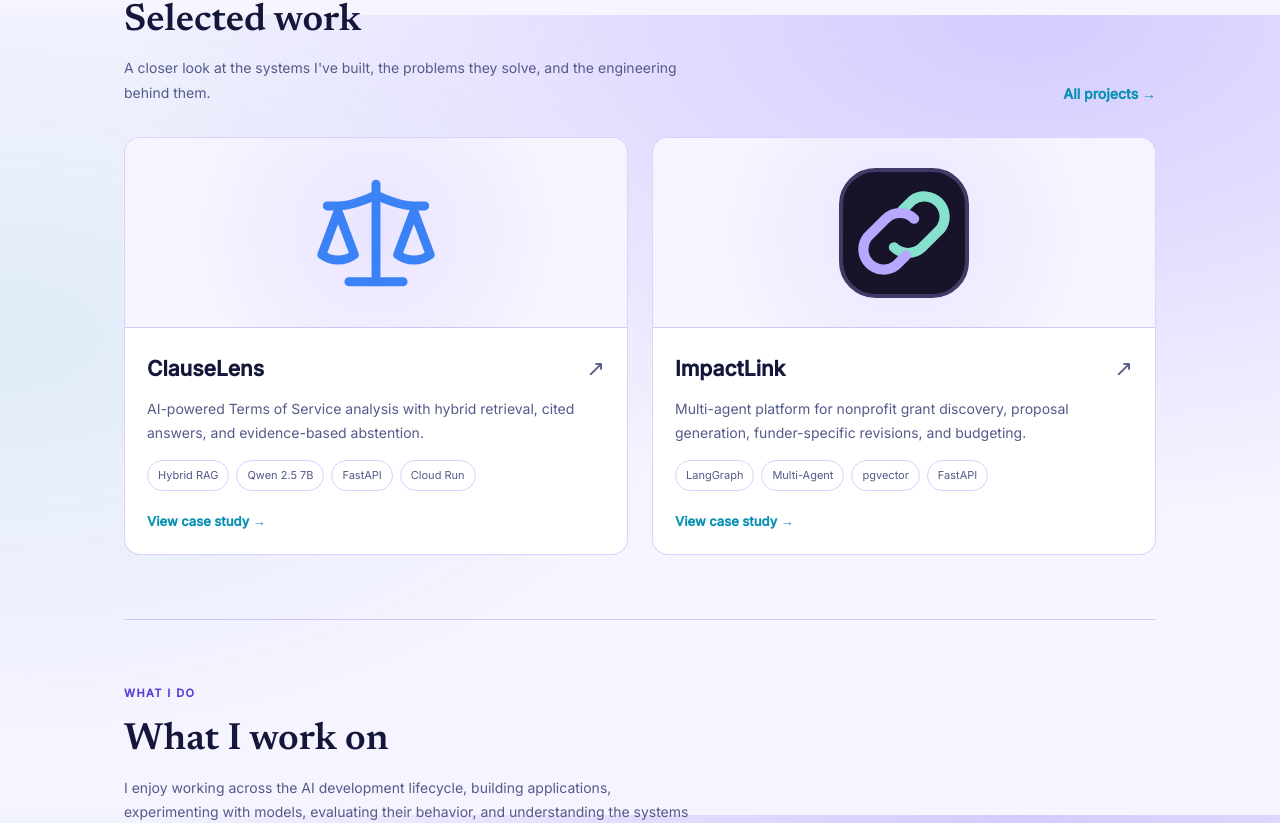
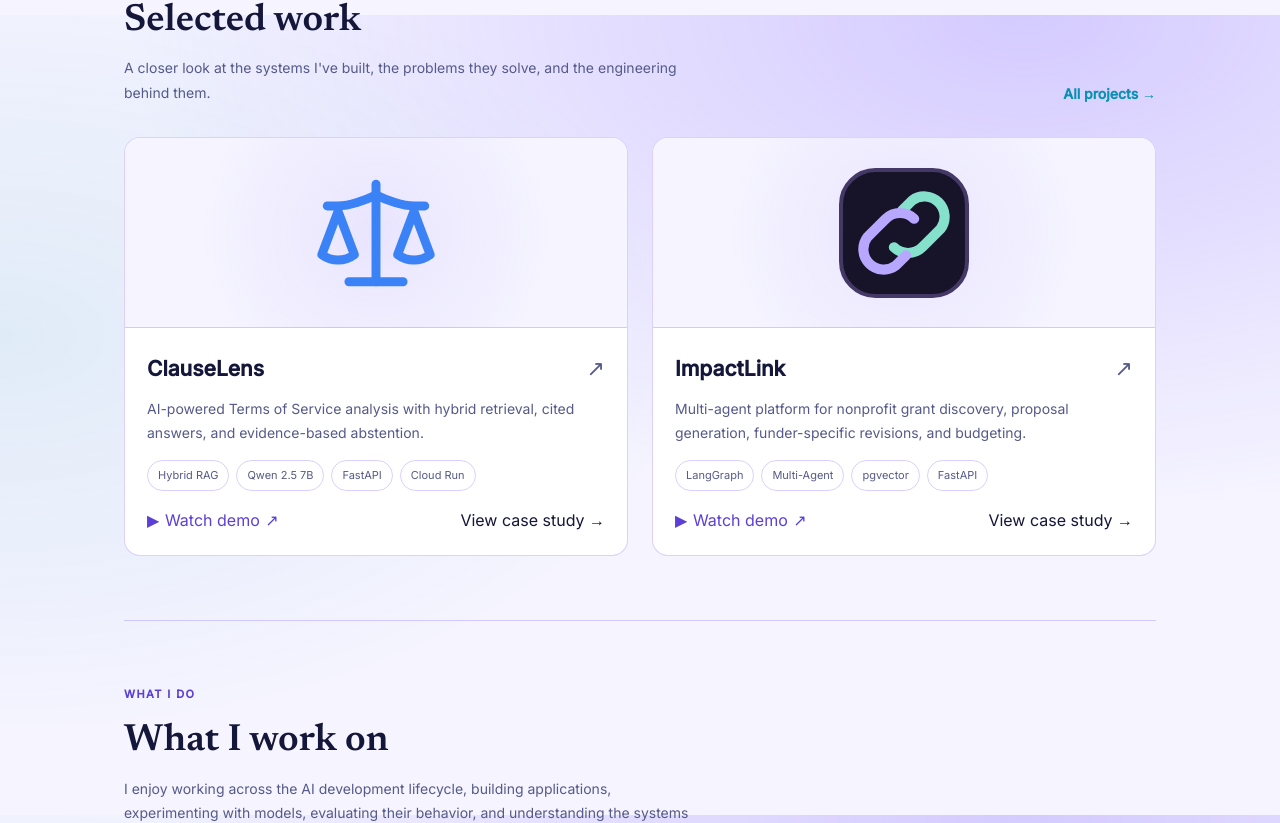
Before and after one commit to aarushi211/Portfolio, a Next.js app: page / in a window 1280 px wide. Shown: the part 785-1608 px from the top of the page. Built offline with nearby package versions, Linux system fonts and the light colour scheme.

Commit message:
Added highlights and updated CTA

```diff
--- a/src/app/globals.css
+++ b/src/app/globals.css
@@ -2222,12 +2222,28 @@ dialog::backdrop {
     padding: 5px 10px;
 }
 
+.project-gallery-actions {
+    display: flex;
+    align-items: center;
+    justify-content: space-between;
+    gap: 1rem;
+    margin-top: auto;
+    padding-top: 1rem;
+}
+
+.project-gallery-demo {
+    display: inline-flex;
+    align-items: center;
+    gap: 0.35rem;
+    color: var(--ac);
+    text-decoration: none;
+    white-space: nowrap;
+}
+
 .project-gallery-link {
-    display: inline-block;
-    margin-top: 20px;
-    color: var(--cy);
-    font-size: 13px;
-    font-weight: 600;
+    margin-left: auto;
+    text-decoration: none;
+    white-space: nowrap;
 }
 
 /* Responsive */
@@ -2586,3 +2602,116 @@ dialog::backdrop {
         padding: 20px;
     }
 }
+
+.project-card-actions {
+    display: flex;
+    align-items: center;
+    flex-wrap: wrap;
+    gap: 1rem;
+    margin-top: auto;
+    padding-top: 1rem;
+}
+
+.project-card-actions a {
+    font-size: 0.875rem;
+    font-weight: 600;
+    text-decoration: none;
+    transition: opacity 0.2s ease;
+}
+
+.project-card-actions a:hover {
+    opacity: 0.7;
+}
+
+/* Project highlights */
+
+.project-highlights {
+    margin: 2.5rem 0;
+}
+
+.project-highlights-grid {
+    display: grid;
+    grid-template-columns: repeat(3, minmax(0, 1fr));
+    gap: 1rem;
+}
+
+.project-highlight {
+    background: var(--surf);
+    border: 1px solid var(--line);
+    border-radius: 14px;
+    padding: 1.5rem;
+    min-width: 0;
+}
+
+.project-highlight-value {
+    display: block;
+    color: var(--ac);
+    font-size: clamp(1.7rem, 3vw, 2.4rem);
+    font-weight: 750;
+    letter-spacing: -0.04em;
+    line-height: 1.15;
+    overflow-wrap: anywhere;
+}
+
+.project-highlight-label {
+    color: var(--mut);
+    font-size: 0.9rem;
+    line-height: 1.5;
+    margin: 0.75rem 0 0;
+}
+
+@media (max-width: 700px) {
+    .project-highlights-grid {
+        grid-template-columns: 1fr;
+    }
+
+    .project-highlight {
+        padding: 1.25rem;
+    }
+}
+
+/* Make the entire card clickable */
+
+.project-gallery-card {
+    position: relative;
+    cursor: pointer;
+}
+
+/* Stretch the case study link across the entire card */
+.project-gallery-stretched-link::after {
+    content: "";
+    position: absolute;
+    inset: 0;
+    z-index: 1;
+}
+
+/* Keep the demo link above the stretched overlay */
+.project-gallery-demo {
+    position: relative;
+    z-index: 2;
+}
+
+/* Show hover feedback across the whole card */
+.project-gallery-card:hover {
+    border-color: var(--ac);
+}
+
+.project-gallery-card:focus-within {
+    border-color: var(--ac);
+}
+
+/* Keyboard focus indicator for the full card */
+.project-gallery-stretched-link:focus-visible::after {
+    outline: 2px solid var(--ac);
+    outline-offset: 3px;
+    border-radius: inherit;
+}
+
+.home-contact-actions {
+    display: flex;
+    justify-content: center;
+    align-items: center;
+    gap: 12px;
+    flex-wrap: wrap;
+    margin-top: 24px;
+}
--- a/src/app/page.tsx
+++ b/src/app/page.tsx
@@ -209,27 +209,41 @@ export default function Home() {
         <Toolkit />
       </section>
 
+
       {/* CONTACT */}
       <section className="home-contact">
         <span className="home-eyebrow">
           LET'S CONNECT
         </span>
 
-        <h2>Have something interesting in mind?</h2>
+        <h2>Let's build something useful.</h2>
 
         <p>
-          I'm always interested in discussing AI systems,
-          software engineering, and opportunities to
-          build useful products.
+          I'm exploring opportunities in AI and software
+          engineering, particularly with teams building
+          real-world products. If you're working on
+          something interesting, I'd love to connect.
         </p>
 
+        <div className="home-hero-actions home-contact-actions">
           <a
             href={`mailto:${SITE.email}`}
             className="btn pri"
           >
             Get in touch ↗
           </a>
+
+          <a
+            href={SITE.resume}
+            target="_blank"
+            rel="noopener noreferrer"
+            className="btn"
+          >
+            View resume ↗
+          </a>
+        </div>
       </section>
+
 
     </div>
   );
--- a/src/app/projects/[slug]/page.tsx
+++ b/src/app/projects/[slug]/page.tsx
@@ -4,6 +4,7 @@ import Link from "next/link";
 import { notFound } from "next/navigation";
 import { projects } from "@/data/site";
 import { VideoTabs, Arch } from "@/components/Interactive";
+import ProjectHighlights from "@/components/ProjectHighlights";
 
 type Props = {
   params: Promise<{ slug: string }>;
@@ -99,7 +100,7 @@ export default async function ProjectPage({ params }: Props) {
             </div>
           )}
         </div>
-
+        <ProjectHighlights highlights={project.highlights} />
         {/* VIDEO */}
         {hasVideo && (
           <section className="project-case-block">
--- a/src/components/FocusAreas.tsx
+++ b/src/components/FocusAreas.tsx
@@ -36,7 +36,7 @@ const AREAS = [
     title: "Backend & infra",
     description:
       "Working with APIs, data processing pipelines, service integrations, and deployment — understanding the software infrastructure needed to support AI applications.",
-    href: "/projects/safe-games-la",
+    href: "/projects/safegamesla",
     project: "Safe Games LA",
   },
 ];
--- a/src/components/ProjectCard.tsx
+++ b/src/components/ProjectCard.tsx
@@ -8,12 +8,11 @@ export default function ProjectCard({
 }: {
   project: Project;
 }) {
+  const caseStudyUrl = `/projects/${project.slug}`;
+  const demoUrl = project.demoVideo || project.overviewVideo;
+
   return (
-    <Link
-      href={`/projects/${project.slug}`}
-      className="project-gallery-card"
-      aria-label={`View ${project.name} case study`}
-    >
+    <article className="project-gallery-card">
       <div className="project-gallery-image">
         {project.thumbnail ? (
           <Image
@@ -45,10 +44,31 @@ export default function ProjectCard({
           ))}
         </div>
 
-        <span className="project-gallery-link">
-          View case study <span aria-hidden="true">→</span>
-        </span>
+        <div className="project-gallery-actions">
+          {demoUrl && (
+            <a
+              href={demoUrl}
+              target="_blank"
+              rel="noopener noreferrer"
+              className="project-gallery-demo"
+              aria-label={`Watch ${project.name} demo (opens in a new tab)`}
+            >
+              <span aria-hidden="true">▶</span>
+              Watch demo
+              <span aria-hidden="true"> ↗</span>
+            </a>
+          )}
+
+          <Link
+            href={caseStudyUrl}
+            className="project-gallery-link project-gallery-stretched-link"
+            aria-label={`View ${project.name} case study`}
+          >
+            View case study
+            <span aria-hidden="true"> →</span>
+          </Link>
+        </div>
       </div>
-    </Link>
+    </article>
   );
 }
--- a/src/data/projects/evaluation-lab.ts
+++ b/src/data/projects/evaluation-lab.ts
@@ -35,6 +35,20 @@ export const evaluationLab: Project = {
     problem:
         "LLM benchmarks are widely used to compare model capabilities, but aggregate accuracy can hide dataset artifacts, answer-selection biases, and sensitivity to seemingly irrelevant input changes. Without additional analysis, it is difficult to distinguish improvements in task performance from behaviors influenced by benchmark structure.",
 
+    highlights: [
+        {
+            value: "14,042",
+            label: "MMLU questions evaluated",
+        },
+        {
+            value: "39.70%",
+            label: "GPT-5 Nano accuracy without questions",
+        },
+        {
+            value: "4.43 pp",
+            label: "Accuracy drop after option shuffling",
+        },
+    ],
     contribution:
         "Designed and implemented MMLU dataset-forensics analyses and controlled evaluation experiments across Llama 3.2 3B and GPT-5 Nano. Investigated answer-position and length biases, duplicate questions, options-only performance, answer shuffling, lexical negation, and typo robustness. Built reusable Python evaluation utilities supporting multiple model providers, consistent experiment execution, hashed question identifiers, checkpointing, and resumable CSV-based result collection.",
 
--- a/src/data/projects/impactlink.ts
+++ b/src/data/projects/impactlink.ts
@@ -30,6 +30,21 @@ export const impactlink: Project = {
 
     problem:
         "Nonprofits often face a fragmented grant application process: finding relevant funding opportunities, interpreting eligibility requirements, writing detailed proposals, and preparing budgets. These tasks require significant manual research, coordination, and repeated revisions.",
+
+    highlights: [
+        {
+            value: "207",
+            label: "Passing frontend & backend tests",
+        },
+        {
+            value: "Multi-Agent",
+            label: "Stateful proposal generation & review",
+        },
+        {
+            value: "Award Winner",
+            label: "Trojan Hacks — Social category",
+        },
+    ],
 
     contribution:
         "Co-developed the original hackathon prototype, then independently rebuilt and expanded most of the frontend and backend. Implemented grant retrieval and ranking, stateful AI proposal workflows, funder-specific revisions, human review, and structured budget preparation.",
--- a/src/data/projects/safegamesla.ts
+++ b/src/data/projects/safegamesla.ts
@@ -37,6 +37,21 @@ export const safeGamesLA: Project = {
 
     problem:
         "Planning public safety for large events requires understanding historical incident patterns, transportation access, nearby emergency resources, and local conditions. This information is scattered across different datasets, making it difficult for planners to compare venues and identify potential coordination needs.",
+
+    highlights: [
+        {
+            value: "14",
+            label: "LA28 venues analyzed",
+        },
+        {
+            value: "Multi-Source",
+            label: "Geospatial & historical data integration",
+        },
+        {
+            value: "Verified AI",
+            label: "LLM-assisted queries with Python calculations",
+        },
+    ],
 
     contribution:
         "Developed a venue-focused analytics application integrating public-safety, transit, weather, event, and emergency-service datasets. Implemented geospatial analysis, interactive visualizations, venue comparisons, and a natural-language assistant that connects LLM-generated tool requests to deterministic Python calculations.",
--- a/src/data/projects/types.ts
+++ b/src/data/projects/types.ts
@@ -4,6 +4,10 @@ export type Project = {
     name: string;
     featured?: boolean;
     demoLength?: string;
+    highlights?: {
+        value: string;
+        label: string;
+    }[];
 
     desc: string;
     tags: string[];
--- a/src/data/site.ts
+++ b/src/data/site.ts
@@ -2,7 +2,7 @@ export const SITE = {
   name: "Aarushi Jain",
   email: "aarushij.dev@gmail.com",
   github: "https://github.com/aarushi211", linkedin: "https://www.linkedin.com/in/aarushi-jain-01413a207/", youtube: "https://youtube.com/playlist?list=PLK-r5aSmVF6k&si=TyJ-A880ni2z0oIm", resume: "https://drive.google.com/file/d/1AfP4HcNfMaySp4KD7rxT_cxmYilDqPaj/view?usp=sharing",
-  photo: "images/AarushiPhoto.jpeg",
+  photo: "/images/AarushiPhoto.jpeg",
   location: "Seattle, WA",
 };
 
```
Also changed, not shown: src/components/ProjectHighlights.tsx (added, +47 -0 lines), src/data/projects/clauselens.ts (+16 -0 lines). Lines whose indentation alone changed are shown as unchanged.
